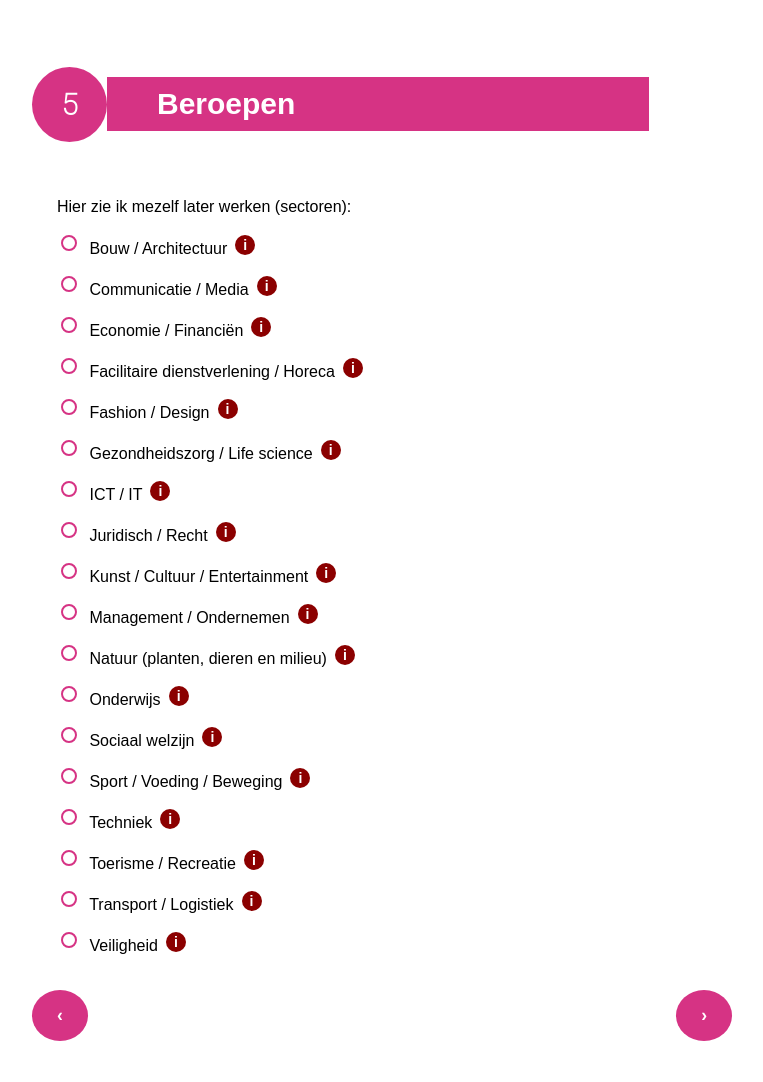
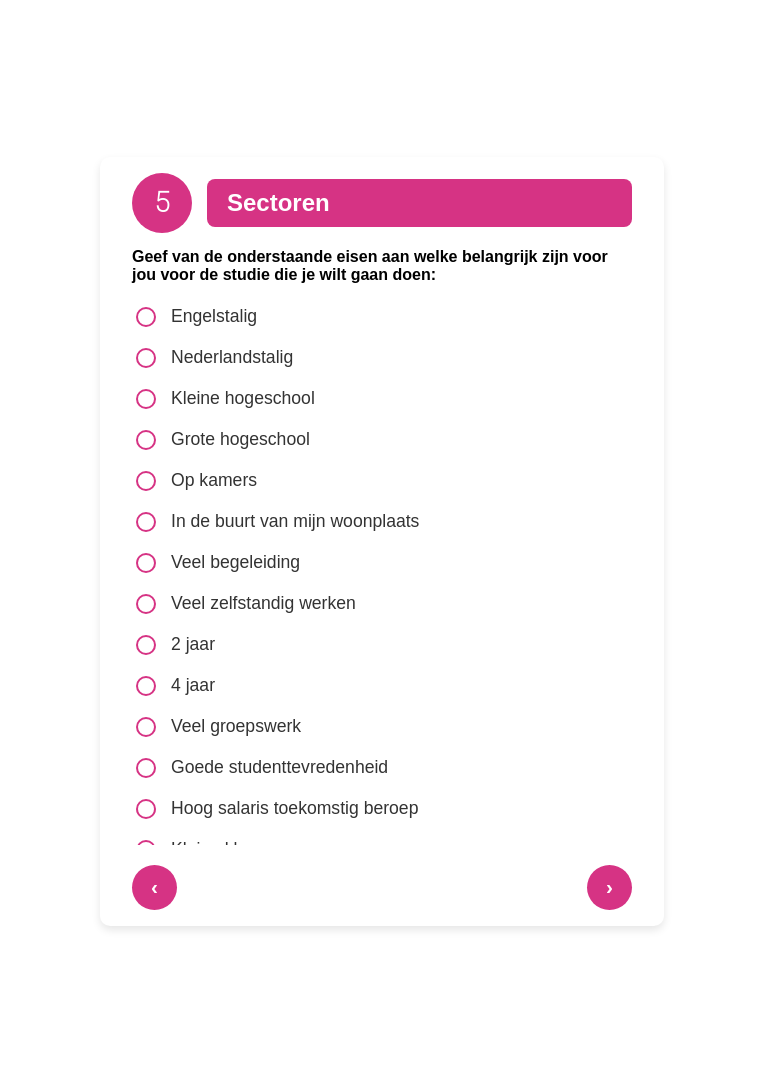
Before and after one commit to Hcaliskan40/Routekaart, a PHP site: page /opdracht5.php in a window 1280 px wide. Shown: the whole page, without its empty margins (258-1021 px from the left). Run offline with PHP 8.4, Linux system fonts and the light colour scheme.

Commit message:
opdracht 5

```diff
--- /dev/null
+++ b/css/opdracht5.1.css
@@ -0,0 +1,133 @@
+/* opdracht7_vraag.css */
+body {
+    font-family: Arial, sans-serif;
+    background-color: #f8f8f8;
+    margin: 0;
+    height: 100vh;
+    display: flex;
+    justify-content: center;
+    align-items: center;
+    background-color: white;
+    overflow: hidden; /* Prevent unnecessary scrolling */
+}
+
+.container {
+    background: white;
+    border-radius: 10px;
+    box-shadow: 0 4px 8px rgba(0, 0, 0, 0.1);
+    padding: 30px 20px; /* Adjusted padding for better fitting */
+    width: 90vw;
+    max-width: 600px; /* Reduced max-width to fit better on the screen */
+    height: auto; /* Automatically adjust height */
+    display: flex;
+    flex-direction: column;
+    justify-content: space-between;
+}
+
+.header {
+    display: flex;
+    align-items: center;
+    font-size: 2em;
+    font-weight: bold;
+    color: #D63384;
+    padding-bottom: 15px;
+}
+
+.titel-balk {
+    background-color: #D63384;
+    color: white;
+    font-size: 24px; /* Reduced font size to match smaller container */
+    flex-grow: 1;
+    padding: 10px 20px;
+    border-radius: 8px; /* Add some rounding for consistency */
+}
+
+.dot {
+    height: 60px; /* Adjusted for better proportion */
+    width: 60px; /* Adjusted for better proportion */
+    background-color: #D63384;
+    border-radius: 50%;
+    display: flex;
+    justify-content: center;
+    align-items: center;
+    font-size: 28px; /* Adjusted font size */
+    color: white;
+    font-family: "Roboto Thin";
+    margin-right: 15px; /* Space between number dot and title */
+}
+
+.options {
+    display: flex;
+    flex-direction: column;
+    gap: 15px;
+    margin-top: 20px;
+    max-height: 50vh; /* Limit the height of the options */
+    overflow-y: auto; /* Add scrolling if there are many options */
+}
+
+.option-item {
+    font-size: 1.1em; /* Adjusted font size for better fitting */
+    color: #333;
+    display: flex;
+    align-items: center;
+}
+
+.option-checkbox {
+    appearance: none;
+    width: 20px; /* Reduced size for fitting */
+    height: 20px; /* Reduced size for fitting */
+    border: 2px solid #D63384;
+    border-radius: 50%;
+    margin-right: 15px;
+    cursor: pointer;
+    position: relative;
+    transition: all 0.3s ease;
+}
+
+.option-checkbox:checked {
+    background-color: #D63384;
+    border-color: #D63384;
+}
+
+.option-checkbox:checked::after {
+    content: "";
+    position: absolute;
+    top: 50%;
+    left: 50%;
+    width: 12px; /* Adjusted size of the inner circle */
+    height: 12px;
+    background-color: #D63384;
+    border-radius: 50%;
+    transform: translate(-50%, -50%);
+}
+
+.button-group {
+    display: flex;
+    justify-content: space-between;
+    align-items: center;
+    margin-top: 20px;
+}
+
+.arrow-btn {
+    background-color: #D63384;
+    color: #ffffff;
+    border: none;
+    border-radius: 50%;
+    font-weight: bold;
+    cursor: pointer;
+    width: 45px; /* Adjusted for better fitting */
+    height: 45px; /* Adjusted for better fitting */
+    font-size: 1.3em;
+    transition: background-color 0.3s;
+}
+
+.arrow-btn:hover {
+    background-color: #5500a1;
+}
+
+@media (min-width: 768px) {
+    .container {
+        width: 500px; /* Reduced width for better display */
+        padding: 1rem 2rem;
+    }
+}
--- a/css/opdracht5.css
+++ /dev/null
@@ -1,179 +0,0 @@
-body {
-    font-family: Arial, sans-serif;
-    background-color: #f8f8f8;
-    margin: 0;
-    height: 100vh;
-    display: flex;
-    justify-content: center;
-    align-items: center;
-    background-color: white;
-}
-.container {
-    border-radius: 10px;
-    padding: 1rem 2rem;
-    width: 90vw;
-    max-width: 800px;
-    height: 95vh;
-    display: flex;
-    flex-direction: column;
-    justify-content: space-between;
-    display: flex;
-}
-
-/* Header styling */
-.header {
-    display: flex;
-    align-items: center;
-    font-size: 2em;
-    font-weight: bold;
-    color: #D63384;
-    padding-bottom: 15px;
-    padding-top: 25px
-}
-.titel-balk {
-    background-color: #D63384;
-    color: white;
-    font-size: 30px;
-    flex-grow: 0.8;
-    padding-left: 50px;
-    padding-bottom: 10px;
-    padding-top: 10px;
-    padding-right: 20px;
-}
-.dot {
-    height: 75px;
-    width: 75px;
-    background-color: #D63384;
-    border-radius: 50%;
-    display: flex;
-    justify-content: center;
-    align-items: center;
-    font-size: 30px;
-    color: white;
-    font-family: "Roboto Thin";
-}
-
-/* Checkbox and section styles */
-.section {
-    padding: 25px;
-    flex-grow: 1;
-    overflow-y: auto;
-}
-.checkbox-group {
-    display: grid;
-    grid-template-columns: repeat(1, 1fr);
-    gap: 15px;
-}
-.checkbox-group label {
-    display: flex;
-    align-items: center;
-}
-.checkbox-group input[type="checkbox"] {
-    appearance: none;
-    width: 16px;
-    height: 16px;
-    border: 2px solid #D63384;
-    border-radius: 50%;
-    margin-right: 8px;
-    cursor: pointer;
-    position: relative;
-}
-.checkbox-group input[type="checkbox"]:checked {
-    background-color: #D63384;
-}
-.info-button {
-    background-color: #8B0000;
-    color: white;
-    font-weight: bold;
-    border: none;
-    border-radius: 50%;
-    width: 20px;
-    height: 20px;
-    display: flex;
-    align-items: center;
-    justify-content: center;
-    font-size: 14px;
-    cursor: pointer;
-    margin-left: 8px;
-}
-.info-button:hover {
-    background-color: #D63384;
-}
-
-.button-group {
-    display: flex;
-    justify-content: space-between;
-    align-items: center; /* Zorgt ervoor dat de knoppen verticaal uitgelijnd zijn. */
-    padding-top: 20px; /* Bovenruimte om de knoppen van de rest van de inhoud te scheiden. */
-    padding-top: 10px;
-}
-.button-group button {
-    padding: 15px 25px; /* Vergroot de binnenruimte van de knoppen voor comfortabele interactie. */
-    border: none; /* Verwijdert de standaard rand van de knoppen. */
-    border-radius: 10px; /* Vergroot de afronding van de hoeken van de knoppen. */
-    cursor: pointer; /* Geeft aan dat de knop interactief is. */
-    font-size: 1.1em; /* Verhoog de lettergrootte van de knoptekst voor leesbaarheid. */
-}
-.button-group .confirm-btn {
-    background-color: #D63384; /* Groene achtergrondkleur om de bevestigingsknop te benadrukken. */
-    color: white; /* Witte tekstkleur voor contrast met de groene achtergrond. */
-}
-.button-group .arrow-btn {
-    background-color: #D63384; /* Grijze achtergrondkleur voor de navigatieknoppen. */
-    color: #ffffff; /* Donkergrijze tekstkleur voor contrast met de knopachtergrond. */
-    border-radius: 50%;
-    font-weight: bold;
-}
-@media (min-width: 768px) {
-    body {
-        height: 100vh; /* Houdt de hoogte van de pagina gelijk aan de viewport voor grotere schermen. */
-        display: flex; /* Flexbox om de inhoud te centreren, ook op grotere schermen. */
-        justify-content: center; /* Horizontale centrering van de inhoud. */
-        align-items: center; /* Verticale centrering van de inhoud. */
-    }
-
-    .container {
-        width: 700px; /* Specifieke breedte voor grotere schermen om de inhoud gecentreerd en leesbaar te houden. */
-        padding: 1rem 2rem; /* Meer padding voor grotere schermen om de inhoud ruimte te geven. */
-        height: auto; /* De hoogte van de container aangepast zodat deze automatisch past bij de inhoud. */
-    }
-
-
-}
-}
-.button-group{
-    float:left;
-    margin-right:5px;
-    justify-content: center;
-}
-
-
-.button-1 {
-    background-color: #D63384;
-    border-radius: 8px;
-    border-style: none;
-    box-sizing: border-box;
-    color: #FFFFFF;
-    cursor: pointer;
-    display: inline-block;
-    font-family:"Roboto Light";
-    font-size: 14px;
-
-
-    line-height: 20px;
-    list-style: none;
-    margin: 0;
-    outline: none;
-    padding: 10px 16px;
-    position: relative;
-    text-align: center;
-
-
-    vertical-align: baseline;
-    user-select: none;
-    -webkit-user-select: none;
-    touch-action: manipulation;
-    justify-content: center;
-
-
-}
--- a/opdracht5.php
+++ b/opdracht5.php
@@ -3,112 +3,71 @@
 <head>
     <meta charset="UTF-8">
     <meta name="viewport" content="width=device-width, initial-scale=1.0">
-    <title>Professions</title>
-    <link rel="stylesheet" type="text/css" href="css/opdracht5.css">
+    <title>sectoren - Vraag 5</title>
+    <link rel="stylesheet" type="text/css" href="css/opdracht5.1.css">
 </head>
 <body>
+<div class="container">
+    <div class="header">
+        <span class="dot">5</span>
+        <div class="titel-balk">Sectoren</div>
+    </div>
+    <b>Geef van de onderstaande eisen aan welke belangrijk zijn voor jou voor de studie die je wilt gaan doen:</b>
 
-<div class="container">
-    <!-- Header Section -->
-    <div class="header">
-        <div class="dot">5</div>
-        <div class="titel-balk">Beroepen</div>
+    <div class="options">
+        <label class="option-item">
+            <input type="checkbox" class="option-checkbox"> Engelstalig
+        </label>
+        <label class="option-item">
+            <input type="checkbox" class="option-checkbox"> Nederlandstalig
+        </label>
+        <label class="option-item">
+            <input type="checkbox" class="option-checkbox"> Kleine hogeschool
+        </label>
+        <label class="option-item">
+            <input type="checkbox" class="option-checkbox"> Grote hogeschool
+        </label>
+        <label class="option-item">
+            <input type="checkbox" class="option-checkbox"> Op kamers
+        </label>
+        <label class="option-item">
+            <input type="checkbox" class="option-checkbox"> In de buurt van mijn woonplaats
+        </label>
+        <label class="option-item">
+            <input type="checkbox" class="option-checkbox"> Veel begeleiding
+        </label>
+        <label class="option-item">
+            <input type="checkbox" class="option-checkbox"> Veel zelfstandig werken
+        </label>
+        <label class="option-item">
+            <input type="checkbox" class="option-checkbox"> 2 jaar
+        </label>
+        <label class="option-item">
+            <input type="checkbox" class="option-checkbox"> 4 jaar
+        </label>
+        <label class="option-item">
+            <input type="checkbox" class="option-checkbox"> Veel groepswerk
+        </label>
+        <label class="option-item">
+            <input type="checkbox" class="option-checkbox"> Goede studenttevredenheid
+        </label>
+        <label class="option-item">
+            <input type="checkbox" class="option-checkbox"> Hoog salaris toekomstig beroep
+        </label>
+        <label class="option-item">
+            <input type="checkbox" class="option-checkbox"> Kleine klassen
+        </label>
+        <label class="option-item">
+            <input type="checkbox" class="option-checkbox"> Grote klassen
+        </label>
+        <label class="option-item">
+            <input type="checkbox" class="option-checkbox"> Veel praktijk
+        </label>
+        <label class="option-item">
+            <input type="checkbox" class="option-checkbox"> Veel theorie
+        </label>
     </div>
 
-    <!-- Content Section (form and checkboxes) -->
-    <div class="section">
-        <p>Hier zie ik mezelf later werken (sectoren):</p>
-        <div class="checkbox-group">
-            <label>
-                <span><input type="checkbox" class="sector-checkbox"> Bouw / Architectuur</span>
-                <button class="info-button" title="More information about Bouw / Architectuur">i</button>
-            </label>
-            <label>
-                <span><input type="checkbox" class="sector-checkbox"> Communicatie / Media</span>
-                <button class="info-button" title="More information about Communicatie / Media">i</button>
-            </label>
-            <label>
-                <span><input type="checkbox" class="sector-checkbox"> Economie / Financiën</span>
-                <button class="info-button" title="More information about Economie / Financiën">i</button>
-            </label>
-            <label>
-                <span><input type="checkbox" class="sector-checkbox"> Facilitaire dienstverlening / Horeca</span>
-                <button class="info-button" title="More information about Facilitaire dienstverlening / Horeca">i</button>
-            </label>
-            <label>
-                <span><input type="checkbox" class="sector-checkbox"> Fashion / Design</span>
-                <button class="info-button" title="More information about Fashion / Design">i</button>
-            </label>
-            <label>
-                <span><input type="checkbox" class="sector-checkbox"> Gezondheidszorg / Life science</span>
-                <button class="info-button" title="More information about Gezondheidszorg / Life science">i</button>
-            </label>
-            <label>
-                <span><input type="checkbox" class="sector-checkbox"> ICT / IT</span>
-                <button class="info-button" title="More information about ICT / IT">i</button>
-            </label>
-            <label>
-                <span><input type="checkbox" class="sector-checkbox"> Juridisch / Recht</span>
-                <button class="info-button" title="More information about Juridisch / Recht">i</button>
-                </label>
-            <label>
-                <span><input type="checkbox" class="sector-checkbox"> Kunst / Cultuur / Entertainment</span>
-                <button class="info-button" title="More information about Kunst / Cultuur / Entertainment">i</button>
-            </label>
-            <label>
-                <span><input type="checkbox" class="sector-checkbox"> Management / Ondernemen</span>
-                <button class="info-button" title="More information about Management / Ondernemen">i</button>
-            </label>
-            <label>
-                <span><input type="checkbox" class="sector-checkbox"> Natuur (planten, dieren en milieu)</span>
-                <button class="info-button" title="More information about Natuur (planten, dieren en milieu)">i</button>
-            </label>
-            <label>
-               <span><input type="checkbox" class="sector-checkbox"> Onderwijs</span>
-                <button class="info-button" title="More information about Onderwijs">i</button>
-            </label>
-            <label>
-                <span><input type="checkbox" class="sector-checkbox"> Sociaal welzijn</span>
-                <button class="info-button" title="More information about Sociaal welzijn">i</button>
-            </label>
-            <label>
-                <span><input type="checkbox" class="sector-checkbox"> Sport / Voeding / Beweging</span>
-                <button class="info-button" title="More information about Sport / Voeding / Beweging">i</button>
-            </label>
-            <label>
-                <span><input type="checkbox" class="sector-checkbox"> Techniek</span>
-                <button class="info-button" title="More information about Techniek">i</button>
-            </label>
-            <label>
-                <span><input type="checkbox" class="sector-checkbox"> Toerisme / Recreatie</span>
-                <button class="info-button" title="More information about Toerisme / Recreatie">i</button>
-            </label>
-            <label>
-                <span><input type="checkbox" class="sector-checkbox"> Transport / Logistiek</span>
-                <button class="info-button" title="More information about Transport / Logistiek">i</button>
-            </label>
-            <label>
-                <span><input type="checkbox" class="sector-checkbox"> Veiligheid</span>
-                <button class="info-button" title="More information about Veiligheid">i</button>
-            </label>
-        </div>
-    </div>
-    <script>
-        // JavaScript to limit checkbox selection to 3
-        const checkboxes = document.querySelectorAll('.sector-checkbox');
-        checkboxes.forEach(checkbox => {
-            checkbox.addEventListener('change', () => {
-                const checkedCount = document.querySelectorAll('.sector-checkbox:checked').length;
-                if (checkedCount >= 3) {
-                    checkboxes.forEach(box => {
-                        if (!box.checked) box.disabled = true;
-                    });
-                } else {
-                    checkboxes.forEach(box => box.disabled = false);
-                }
-            });
-        });
-    </script>
     <div class="button-group">
         <button class="arrow-btn" onclick="goToPreviousPage()">&#8249;</button>
         <button class="arrow-btn" onclick="goToNextPage()">&#8250;</button>
```
